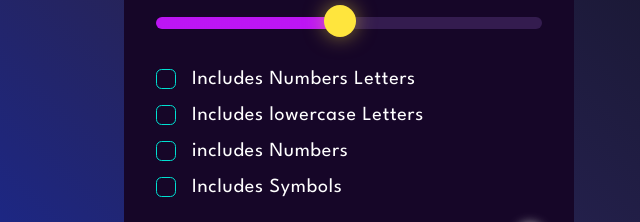
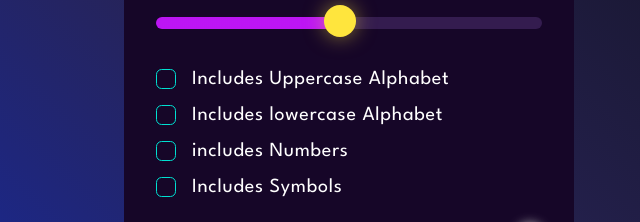
Before and after one commit to praveen7660/Password-Generator, a plain HTML site: page index.html in a window 1280 px wide. Shown: the part 321-543 px from the top of the page, 291-931 px from the left. Drawn offline with Linux system fonts and the light colour scheme.

Commit message:
Update index.html

```diff
--- a/index.html
+++ b/index.html
@@ -39,11 +39,11 @@
             <!-- Checkboxes -->
             <div class="check">
                 <input type="Checkbox" id="uppercase">
-                <label for="uppercase">Includes Numbers Letters </label>
+                <label for="uppercase">Includes Uppercase Alphabet </label>
             </div>
             <div class="check">
                 <input type="Checkbox" id="lowercase">
-                <label for="lowercase">Includes lowercase Letters </label>
+                <label for="lowercase">Includes lowercase Alphabet </label>
             </div>
             <div class="check">
                 <input type="Checkbox" id="numbers">
```
